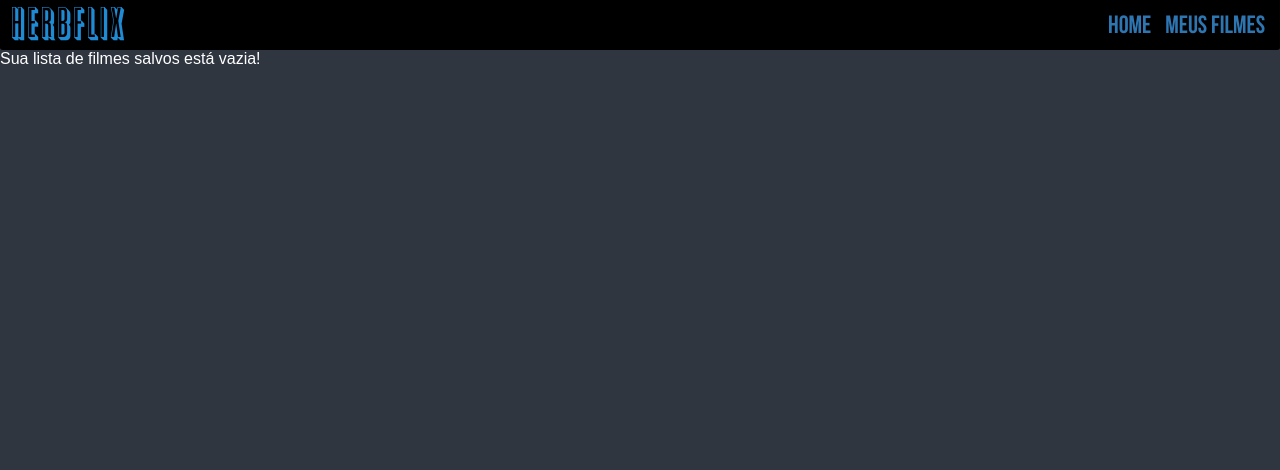
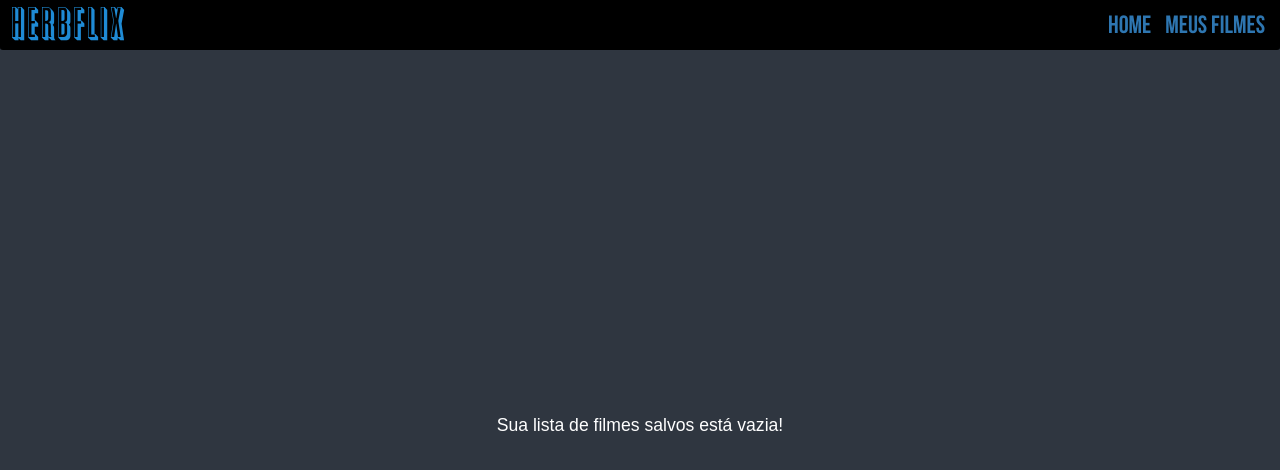
Before and after one commit to herbertnicolas/herbflix, a React (Create React App) app: page /favoritos in a window 1280 px wide. Shown: the top 470 px of the page. Built offline with nearby package versions, Linux system fonts and the light colour scheme; a web font is replaced by a local one.

Commit message:
some dead code removed, structure optimized

```diff
--- a/src/index.css
+++ b/src/index.css
@@ -1,7 +1,3 @@
-:root{
-  --toastify-toast-background: rgb(0, 0, 0);
-
-}
 
 *{
   margin:0;
--- a/src/pages/Favoritos/index.css
+++ b/src/pages/Favoritos/index.css
@@ -45,12 +45,17 @@
   margin-right: 0;
 }
 
-/* .btn {
+#lista-vazia {
+    font-size: var(--font-l);
+    width: 100%;
+    height: calc(100vh - 50px);
+    display: flex;
+    flex-direction: column;
+    align-items: center;
+    justify-content: center;
+    color: white;
+}
 
-}
-.btn:hover {
-    background-color: rgb(255, 65, 65);
-} */
 .meus-filmes button {
     align-items: center;
     background-image: linear-gradient(135deg, #ff0511 40%, #fc894d);
--- a/src/pages/Favoritos/index.js
+++ b/src/pages/Favoritos/index.js
@@ -23,7 +23,7 @@ function Favoritos(){
 
     return(
         <div className="meus-filmes">
-            {filme.length === 0 && <span>Sua lista de filmes salvos está vazia!</span>}
+            {filme.length === 0 && <span id="lista-vazia">Sua lista de filmes salvos está vazia!</span>}
 
             <ul>
                 {filme.map((item) => {
--- a/src/routes.js
+++ b/src/routes.js
@@ -4,6 +4,7 @@ import Favoritos from "./pages/Favoritos";
 import Erro from "./pages/Erro";
 import { BrowserRouter, Route, Routes } from "react-router-dom";
 import Header from "./components/Header";
+import { toast }from 'react-toastify';
 
 function RoutesApp(){
     return(
```
